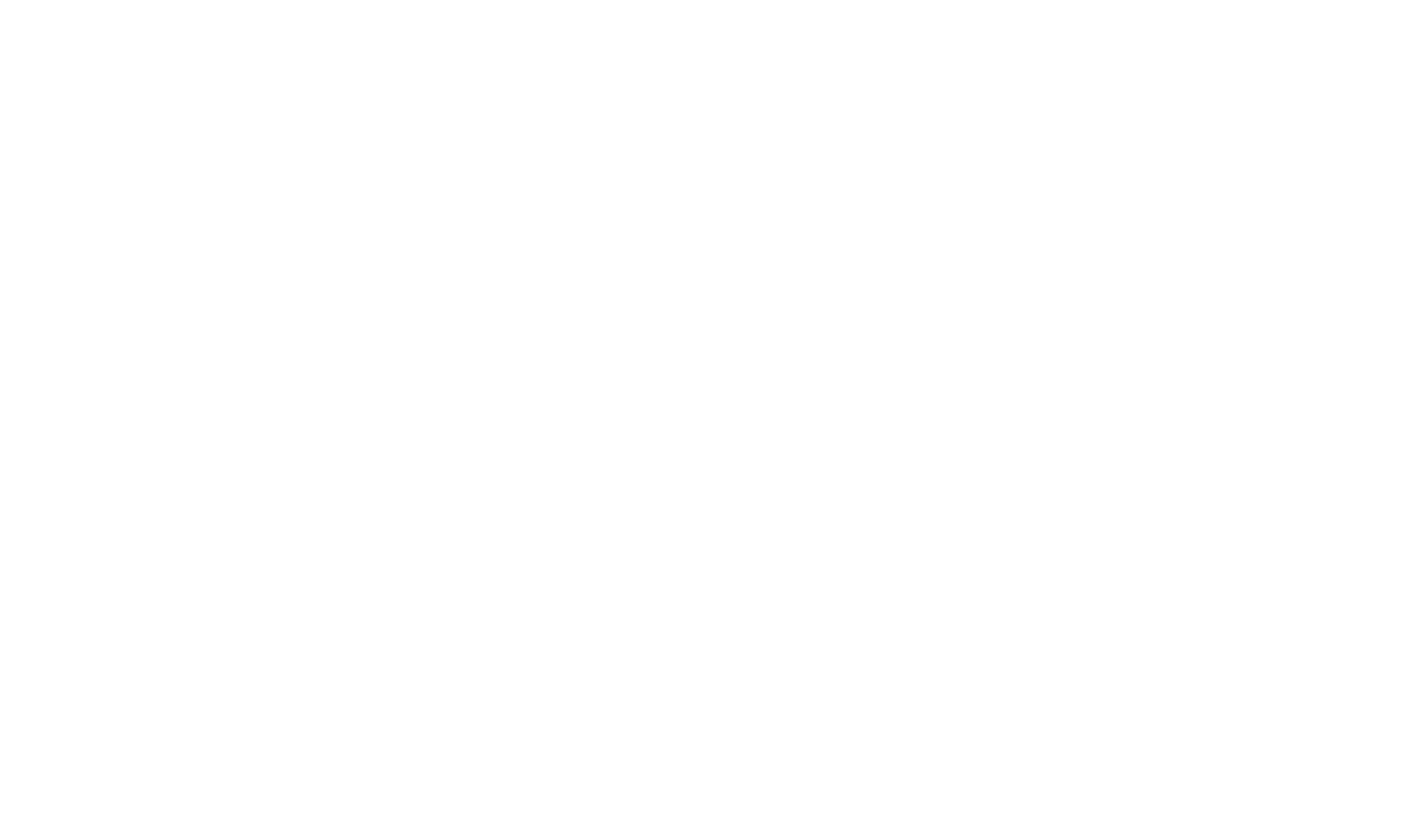
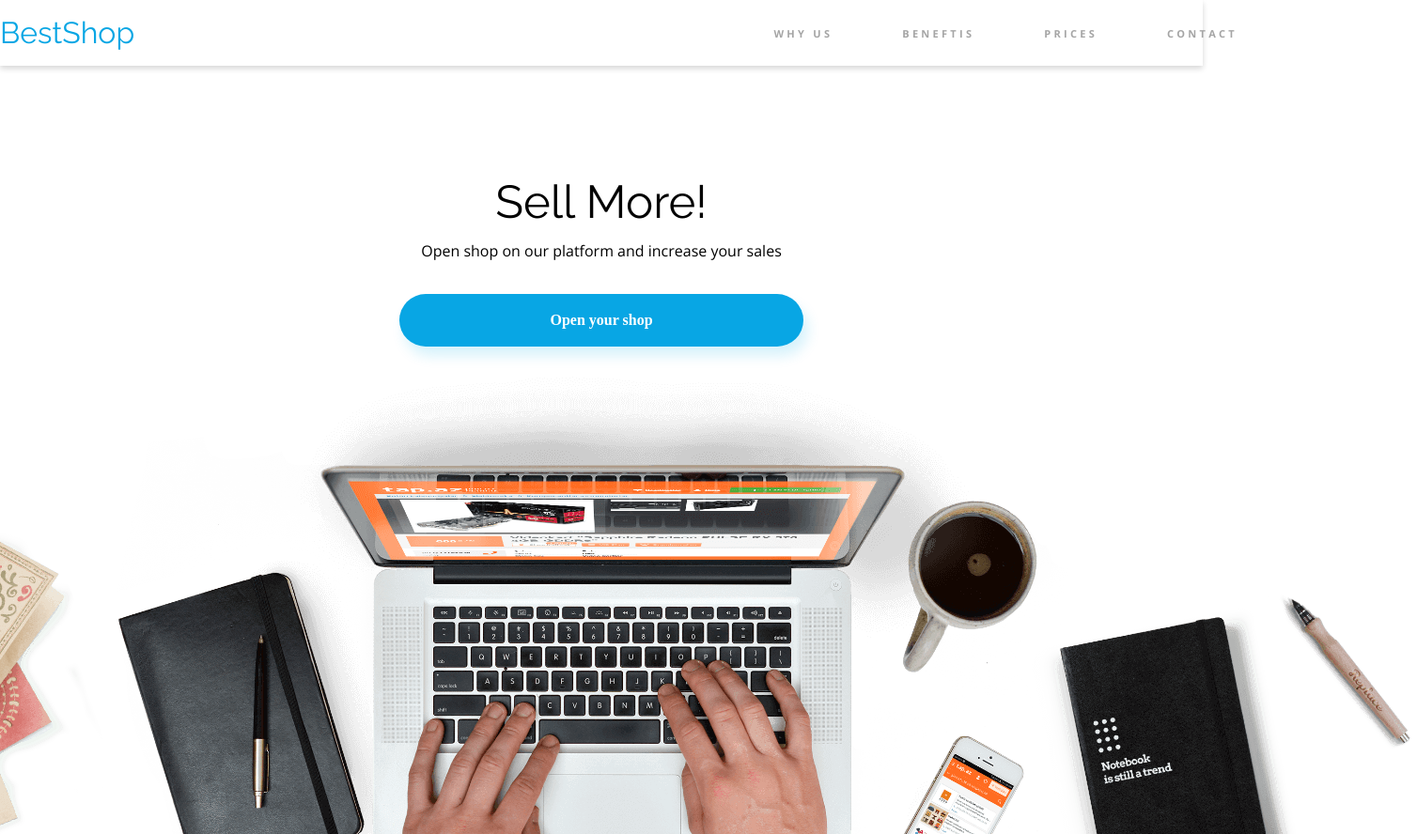
Before and after one commit to JakubDomarecki/BestShop, a plain HTML site: page index.html in a window 1280 px wide. Shown: the whole page at 94% size, 1508 px wide, since content can reach past the window. Before the commit the page ends 800 px from the top, so only its background shows below. Drawn offline with nearby package versions, Linux system fonts and the light colour scheme.

Commit message:
header i opening

```diff
--- a/css/style.css
+++ b/css/style.css
@@ -14,3 +14,81 @@
 *{
     box-sizing: border-box;
 }
+.container {
+    width: 1352px;
+    margin: 0 auto;
+}
+.header{
+    width: 100%;
+    height: 70px;
+    box-shadow: 0 3px 6px rgba(0, 0, 0, 0.16);
+
+}
+.header .container{
+    display: flex;
+    justify-content: space-between;
+    align-items: center;
+    height: 100%;
+}
+.header_Logo a{
+    color: var(--color-primary) ;
+    font-size: 2rem;
+    font-family: "Raleway", serif;
+    text-decoration: none;
+    letter-spacing: 0;
+}
+.nav_el{
+    display: inline-block;
+}
+.nav_el a{
+    text-decoration: none;
+    font-family: "Open Sans", sans-serif;
+    font-weight: bold;
+    font-size: 11px;
+    text-align: center;
+    letter-spacing: 3.28px;
+    color: var(--color-grey);
+    padding: 35px;
+    text-transform: uppercase;
+    border-bottom: 4px solid transparent;
+}
+.nav_el a:hover {
+    color: var(--color-black);
+    border-color: var(--color-primary);
+}
+.opening{
+    display: flex;
+    flex-direction: column;
+    align-items: center;
+}
+.opening__banner{
+    padding-top: 120px;
+    text-align: center;
+}
+.opening_h1{
+    font-size: 49px;
+    font-family: "Raleway", sans-serif ;
+    color: var(--color-black);
+}
+.opening_p{
+    color: var(--color-black);
+    font-size: 16px;
+    font-family:"Open Sans", Regular;
+    letter-spacing: 0;
+    padding-top: 20px;
+    padding-bottom: 38px;
+}
+.btn_opening{
+    color: var(--color-white);
+    font-weight: bold;
+    display: inline-block;
+    border-radius: var(--button-radius);
+    background-color: var(--color-primary);
+    box-shadow: 5px 10px 14px var(--color-primary-shadow);
+    padding: 20px 160px;
+    text-decoration: none;
+}
+.opening__image {
+    width: 100%;
+    height: auto;
+}
--- a/index.html
+++ b/index.html
@@ -2,7 +2,7 @@
 <html lang="en">
 <head>
     <meta charset="UTF-8">
-    <title>Title</title>
+    <title>BestShop</title>
     <meta charset="UTF-8" />
     <meta name="viewport" content="width=device-width, user-scalable=no, initial-scale=1.0, maximum-scale=1.0, minimum-scale=1.0"/>
     <meta http-equiv="X-UA-Compatible" content="ie=edge"/>
@@ -16,6 +16,40 @@
     <link href="https://fonts.googleapis.com/css2?family=Open+Sans:ital,wght@0,300..800;1,300..800&family=Raleway:ital,wght@0,100..900;1,100..900&display=swap" rel="stylesheet">
 </head>
 <body>
+    <header class="header">
+        <div class="container">
+            <div class="header_Logo">
+                <a href="#">BestShop</a>
+            </div>
+            <nav class="header_nav">
+                <ul class="nav_list">
+                    <li class="nav_el">
+                        <a href="#why-us">Why us</a>
+                    </li>
+                    <li class="nav_el">
+                        <a href="#benefits">beneftis</a>
+                    </li>
+                    <li class="nav_el">
+                        <a href="#prices">Prices</a>
+                    </li>
+                    <li class="nav_el">
+                        <a href="#contact">Contact</a>
+                    </li>
+                </ul>
+            </nav>
+        </div>
+    </header>
+
+    <section class="opening">
+        <div class="opening__banner">
+                <h1 class="opening_h1">Sell More!</h1>
+                <p class="opening_p">Open shop on our platform and increase your sales</p>
+                <a href="#" class="btn_opening">Open your shop</a>
+            </div>
+            <img src="assets/Background.png" class="opening_image">
+    </section>
+
+
 
 </body>
 </html>
```
